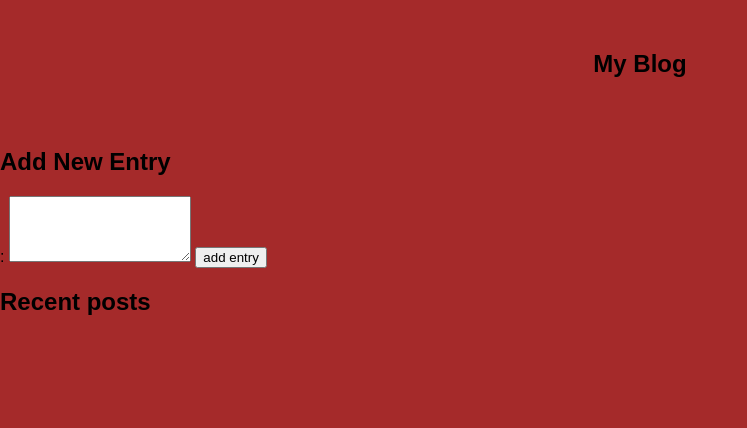
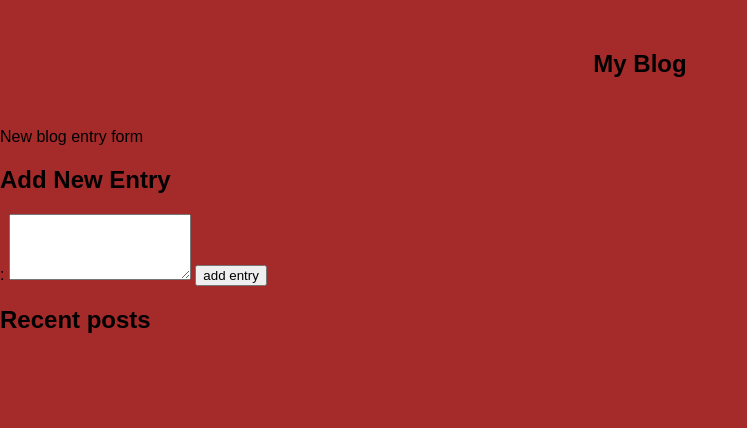
Before and after one commit to keay-maker/My-Blog, a Flask app: page / in a window 1280 px wide. Shown: the top 428 px of the page, without its empty margins (0-747 px from the left). Run offline with Flask 3, Linux system fonts and the light colour scheme.

Commit message:
modified:   templates/home.html

```diff
--- a/templates/home.html
+++ b/templates/home.html
@@ -10,7 +10,7 @@
     <div class="header">
         <h2>My Blog</h2>
     </div>
-     <!-- New blog entry form -->
+      New blog entry form
      <div class="article">
       <h2>Add New Entry</h2>
       <form  method="post">
```
